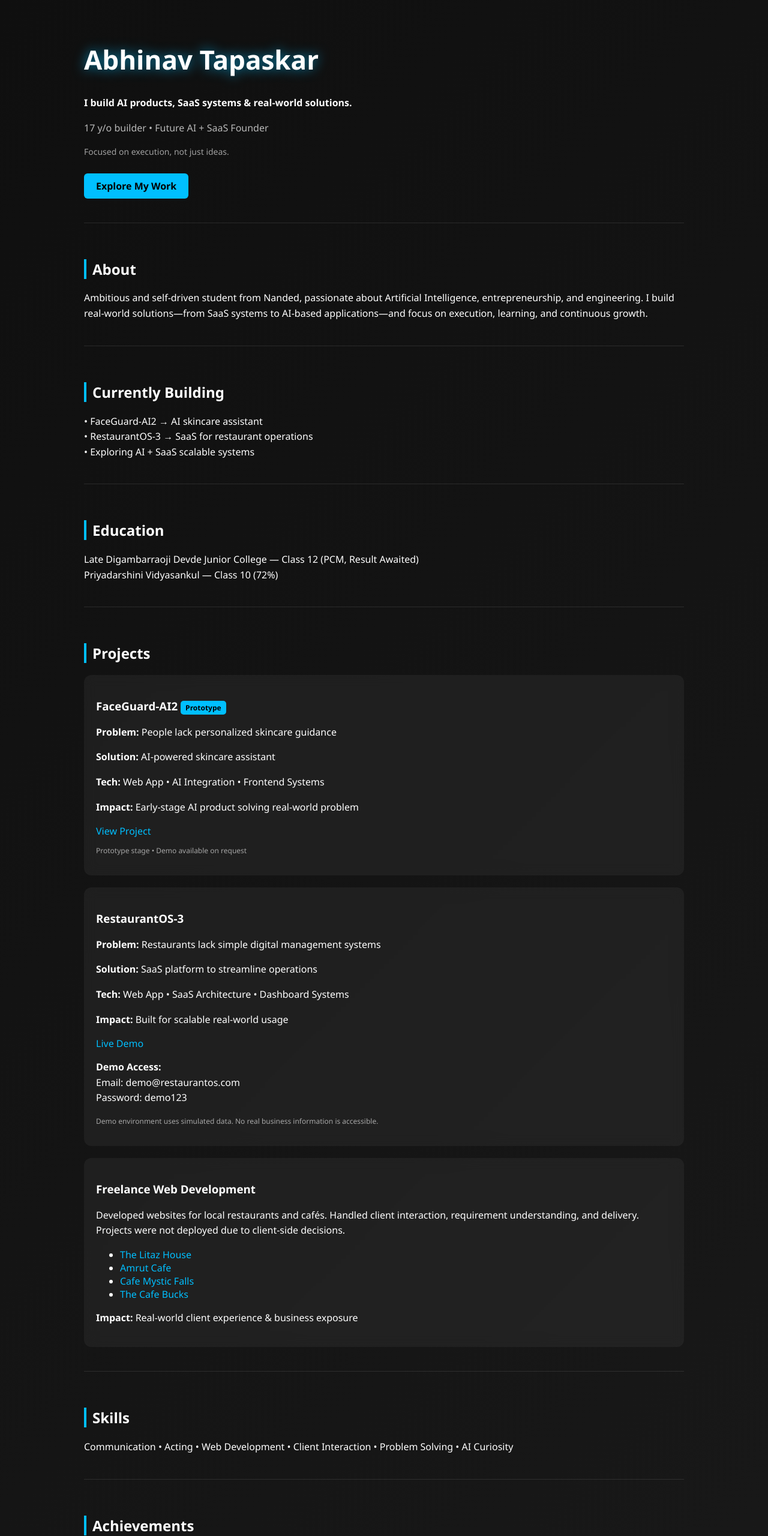
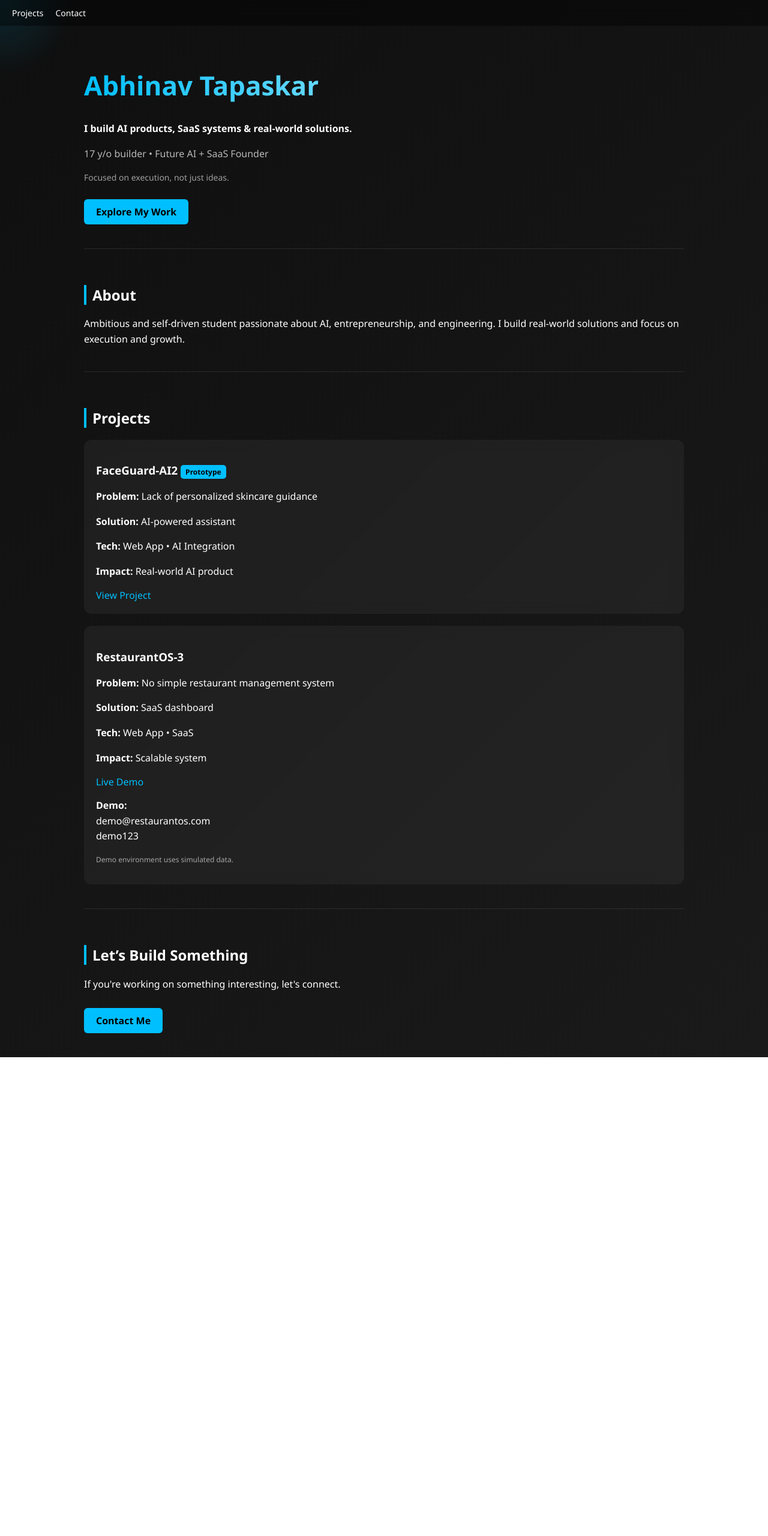
Before and after one commit to abhinavtapaskar-afk/Abhinav-tapaskar-, a plain HTML site: page index.html in a window 1280 px wide. Shown: the top 2560 px of the page at 60% size. After the commit the page ends 1762 px from the top, so only its background shows below. Drawn offline with Linux system fonts and the light colour scheme.

Commit message:
Enhance layout and content in index.html
Refactor index.html to enhance navbar and cursor glow features, streamline project descriptions, and update contact information.

```diff
--- a/index.html
+++ b/index.html
@@ -15,15 +15,47 @@ body {
   scroll-behavior: smooth;
 }
 
+/* NAVBAR */
+.navbar {
+  position: sticky;
+  top: 0;
+  backdrop-filter: blur(10px);
+  background: rgba(0,0,0,0.4);
+  padding: 12px 20px;
+  display: flex;
+  gap: 20px;
+  z-index: 10;
+}
+
+.navbar a {
+  color: white;
+  font-size: 14px;
+}
+
+/* CURSOR GLOW */
+.cursor-glow {
+  position: fixed;
+  width: 300px;
+  height: 300px;
+  background: radial-gradient(circle, rgba(0,191,255,0.15) 0%, transparent 60%);
+  pointer-events: none;
+  transform: translate(-50%, -50%);
+  z-index: 0;
+}
+
 .container {
   max-width: 1000px;
   margin: auto;
   padding: 40px 20px;
+  position: relative;
+  z-index: 1;
 }
 
 h1 {
   font-size: 44px;
-  text-shadow: 0 0 20px rgba(0,191,255,0.7);
+  background: linear-gradient(90deg,#00bfff,#ffffff);
+  -webkit-background-clip: text;
+  -webkit-text-fill-color: transparent;
 }
 
 h2 {
@@ -48,6 +80,18 @@ p {
 .card:hover {
   transform: translateY(-6px) scale(1.02);
   box-shadow: 0 15px 30px rgba(0,191,255,0.3);
+}
+
+/* IMAGE HOVER */
+.card img {
+  width: 100%;
+  border-radius: 10px;
+  margin-bottom: 10px;
+  transition: transform 0.4s ease;
+}
+
+.card:hover img {
+  transform: scale(1.05);
 }
 
 a {
@@ -76,12 +120,12 @@ a {
 .fade {
   opacity: 0;
   transform: translateY(30px);
-  transition: 0.7s ease;
 }
 
 .fade.show {
   opacity: 1;
   transform: translateY(0);
+  transition: 0.7s ease;
 }
 
 .small {
@@ -99,6 +143,13 @@ a {
 </head>
 <body>
 
+<div class="cursor-glow" id="cursorGlow"></div>
+
+<div class="navbar">
+  <a href="#projects">Projects</a>
+  <a href="#contact">Contact</a>
+</div>
+
 <div class="container">
 
 <h1>Abhinav Tapaskar</h1>
@@ -113,25 +164,8 @@ a {
 
 <h2>About</h2>
 <p>
-Ambitious and self-driven student from Nanded, passionate about Artificial Intelligence, entrepreneurship, and engineering.
-I build real-world solutions—from SaaS systems to AI-based applications—and focus on execution, learning, and continuous growth.
-</p>
-
-<div class="section-line"></div>
-
-<h2>Currently Building</h2>
-<p>
-• FaceGuard-AI2 → AI skincare assistant<br>
-• RestaurantOS-3 → SaaS for restaurant operations<br>
-• Exploring AI + SaaS scalable systems
-</p>
-
-<div class="section-line"></div>
-
-<h2>Education</h2>
-<p>
-Late Digambarraoji Devde Junior College — Class 12 (PCM, Result Awaited)<br>
-Priyadarshini Vidyasankul — Class 10 (72%)
+Ambitious and self-driven student passionate about AI, entrepreneurship, and engineering.
+I build real-world solutions and focus on execution and growth.
 </p>
 
 <div class="section-line"></div>
@@ -141,109 +175,64 @@ Priyadarshini Vidyasankul — Class 10 (72%)
 <div class="card fade">
 <h3>FaceGuard-AI2 <span class="tag">Prototype</span></h3>
 
-<!-- ADD IMAGE HERE -->
-<!-- <img src="your-image-link" style="width:100%; border-radius:10px; margin-bottom:10px;"> -->
+<!-- ADD IMAGE -->
+<!-- <img src="your-image-link"> -->
 
-<p><b>Problem:</b> People lack personalized skincare guidance</p>
-<p><b>Solution:</b> AI-powered skincare assistant</p>
-<p><b>Tech:</b> Web App • AI Integration • Frontend Systems</p>
-<p><b>Impact:</b> Early-stage AI product solving real-world problem</p>
+<p><b>Problem:</b> Lack of personalized skincare guidance</p>
+<p><b>Solution:</b> AI-powered assistant</p>
+<p><b>Tech:</b> Web App • AI Integration</p>
+<p><b>Impact:</b> Real-world AI product</p>
 
 <a href="https://face-guard-ai-2.vercel.app/" target="_blank">View Project</a>
-<p class="small">Prototype stage • Demo available on request</p>
 </div>
 
 <div class="card fade">
 <h3>RestaurantOS-3</h3>
 
-<!-- ADD IMAGE HERE -->
-
-<p><b>Problem:</b> Restaurants lack simple digital management systems</p>
-<p><b>Solution:</b> SaaS platform to streamline operations</p>
-<p><b>Tech:</b> Web App • SaaS Architecture • Dashboard Systems</p>
-<p><b>Impact:</b> Built for scalable real-world usage</p>
+<p><b>Problem:</b> No simple restaurant management system</p>
+<p><b>Solution:</b> SaaS dashboard</p>
+<p><b>Tech:</b> Web App • SaaS</p>
+<p><b>Impact:</b> Scalable system</p>
 
 <a href="https://restaurant-os-3.vercel.app/" target="_blank">Live Demo</a>
 
-<p><b>Demo Access:</b><br>
-Email: demo@restaurantos.com<br>
-Password: demo123</p>
+<p><b>Demo:</b><br>
+demo@restaurantos.com<br>
+demo123</p>
 
 <p class="small">
-Demo environment uses simulated data. No real business information is accessible.
+Demo environment uses simulated data.
 </p>
-</div>
-
-<div class="card fade">
-<h3>Freelance Web Development</h3>
-
-<p>
-Developed websites for local restaurants and cafés.
-Handled client interaction, requirement understanding, and delivery.
-Projects were not deployed due to client-side decisions.
-</p>
-
-<ul>
-<li><a href="https://the-litaz-house.vercel.app/">The Litaz House</a></li>
-<li><a href="https://amrut-cafe-nanded.vercel.app/">Amrut Cafe</a></li>
-<li><a href="https://0125-cafe-mystic-falls.vercel.app/">Cafe Mystic Falls</a></li>
-<li><a href="https://the-cafe-bucks.vercel.app/">The Cafe Bucks</a></li>
-</ul>
-
-<p><b>Impact:</b> Real-world client experience & business exposure</p>
 </div>
 
 <div class="section-line"></div>
 
-<h2>Skills</h2>
-<p>
-Communication • Acting • Web Development • Client Interaction • Problem Solving • AI Curiosity
-</p>
-
-<div class="section-line"></div>
-
-<h2>Achievements</h2>
-<p>
-• Performed 7 times portraying Chhatrapati Shivaji Maharaj<br>
-• Lead Actor in district-level drama competition<br>
-• Strong stage presence & leadership ability
-</p>
-
-<div class="section-line"></div>
-
-<h2>Why Me?</h2>
-<p>
-I don’t just learn — I build.<br>
-I don’t wait for opportunities — I create them.<br>
-Focused on execution, consistency, and real-world impact.
-</p>
-
-<div class="section-line"></div>
-
-<h2>Vision</h2>
-<p>
-Building at the intersection of AI, SaaS, and real-world problem solving.
-This is just the beginning.
-</p>
-
-<div class="section-line"></div>
-
-<h2>Contact</h2>
-<p>Email: abhinavtapaskar@gmail.com</p>
-<p>Phone: 9527142284</p>
+<h2 id="contact">Let’s Build Something</h2>
+<p>If you're working on something interesting, let's connect.</p>
+<a class="btn" href="mailto:abhinavtapaskar@gmail.com">Contact Me</a>
 
 </div>
 
 <script>
+// CURSOR GLOW
+const glow = document.getElementById("cursorGlow");
+document.addEventListener("mousemove", (e) => {
+  glow.style.left = e.clientX + "px";
+  glow.style.top = e.clientY + "px";
+});
+
+// SMOOTH ANIMATION
 const faders = document.querySelectorAll('.fade');
-window.addEventListener('scroll', () => {
-  faders.forEach(el => {
-    const rect = el.getBoundingClientRect();
-    if(rect.top < window.innerHeight - 50){
-      el.classList.add('show');
+
+const observer = new IntersectionObserver((entries) => {
+  entries.forEach(entry => {
+    if(entry.isIntersecting){
+      entry.target.classList.add('show');
     }
   });
 });
+
+faders.forEach(el => observer.observe(el));
 </script>
 
 </body>
```
